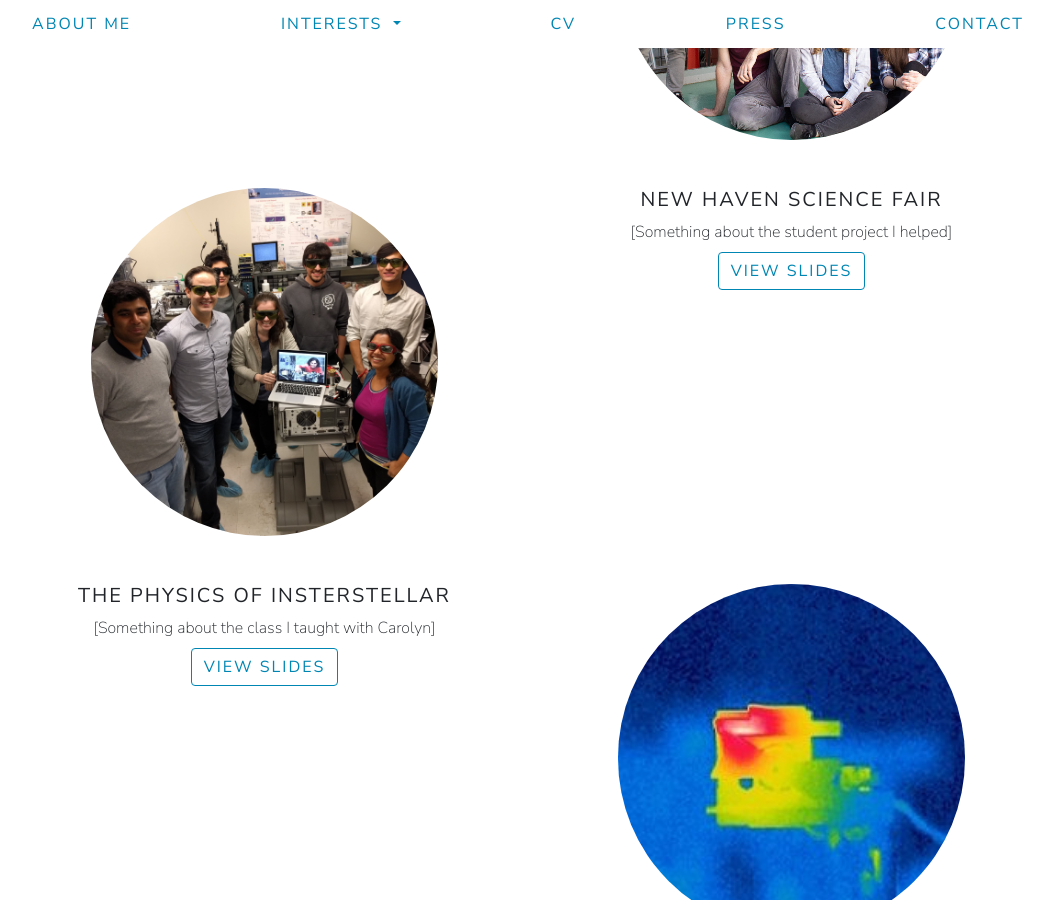
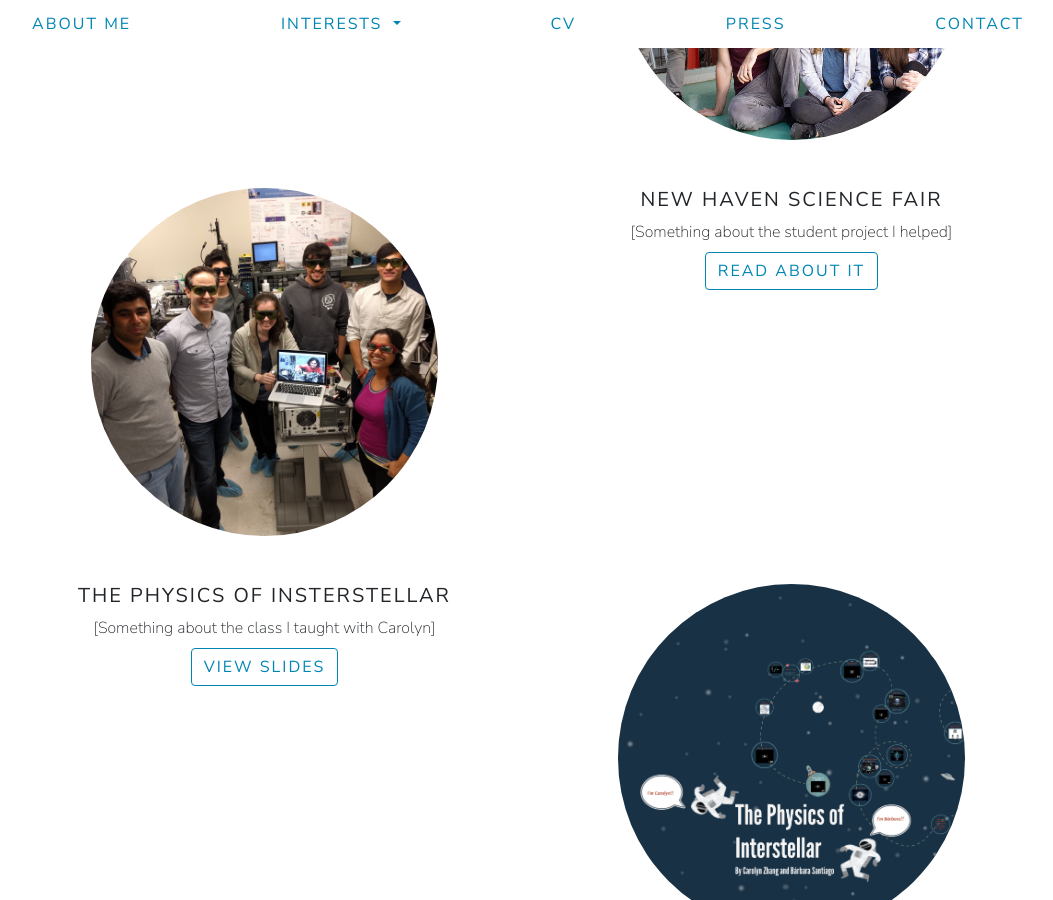
Before and after one commit to barbaracrusan/barbaracrusan.github.io, a Jekyll site: the page built from teaching.html, in a window 1280 px wide and 900 px high, scrolled down 405 px. Shown: the whole window, without its empty margins (112-1165 px from the left). Built offline with Jekyll 4.4.1, drawn with Linux system fonts in a browser that asks for light colours; nearby versions of some CDN libraries.

Commit message:
updated teaching page

```diff
--- a/teaching.html
+++ b/teaching.html
@@ -43,7 +43,7 @@ title: TEACHING/MENTORING
 
        <!-- Add pdf view button -->
       <a class="btn btn-outline-secondary my-2 mx-2" role="button"
-         href="https://prezi.com/1zruszrh8q6h/?utm_campaign=share&utm_medium=copy" target="_blank">VIEW SLIDES</a>
+         href="https://prezi.com/1zruszrh8q6h/?utm_campaign=share&utm_medium=copy" target="_blank">READ ABOUT IT</a>
 
       </div>
     </div>
@@ -51,7 +51,7 @@ title: TEACHING/MENTORING
     <!-- - - - - - - AMO - - - - - - - -->
     <div class="row text-center my-5">
       <div class="col-md-6 d-block d-sm-none">
-        <img src="images/ShutterIR.jpg" width=70%>
+        <img src="images/insterstellar.png" width=70%>
       </div>
 
       <div class="col-md-6">
@@ -67,7 +67,7 @@ title: TEACHING/MENTORING
 
       </div>
       <div class="col-md-6 d-none d-sm-block">
-        <img src="images/ShutterIR.jpg" width=70%>
+        <img src="images/insterstellar.png" width=70%>
       </div>
     </div>
 
```
Also changed, not shown: images/insterstellar.png (added).
